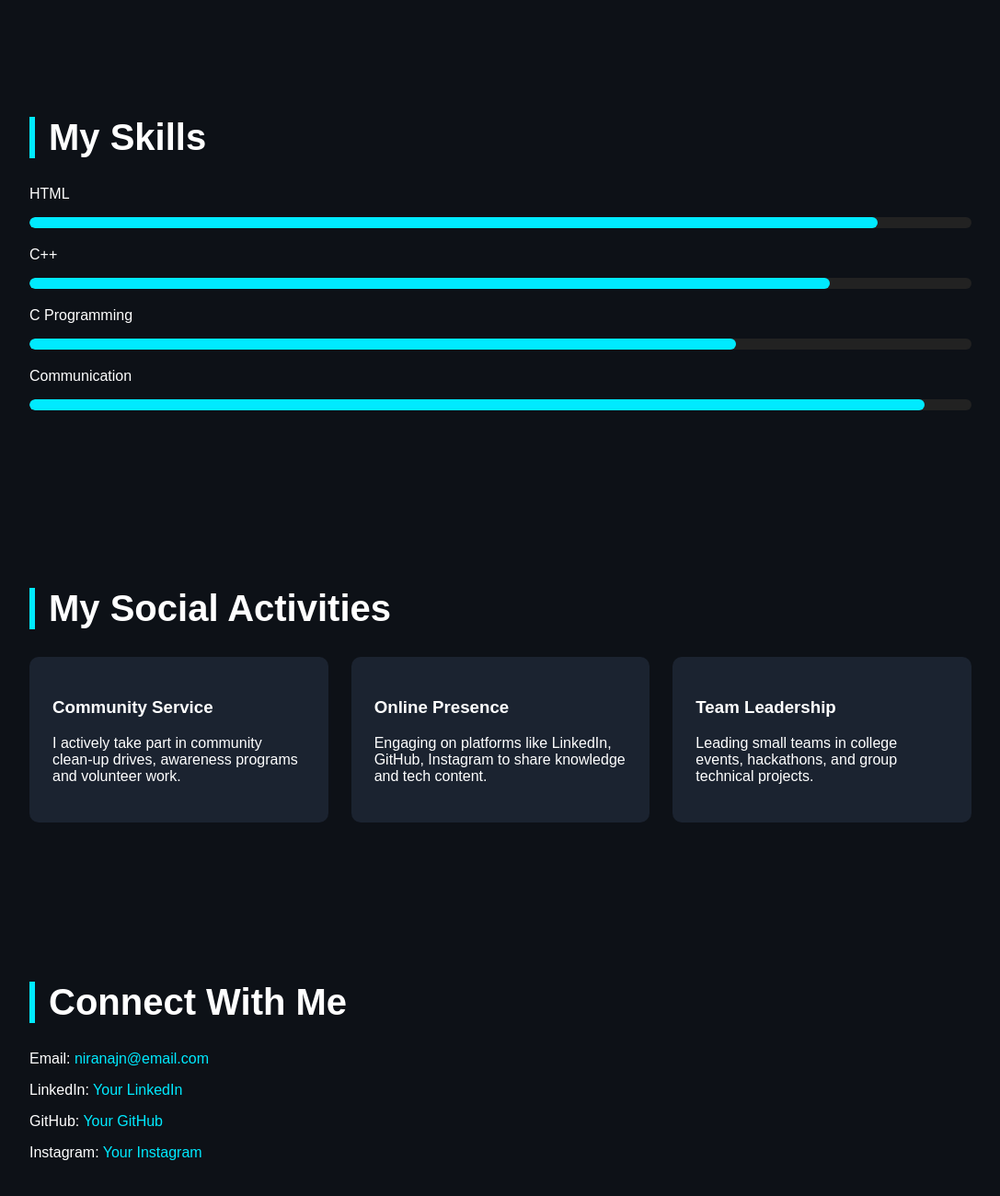
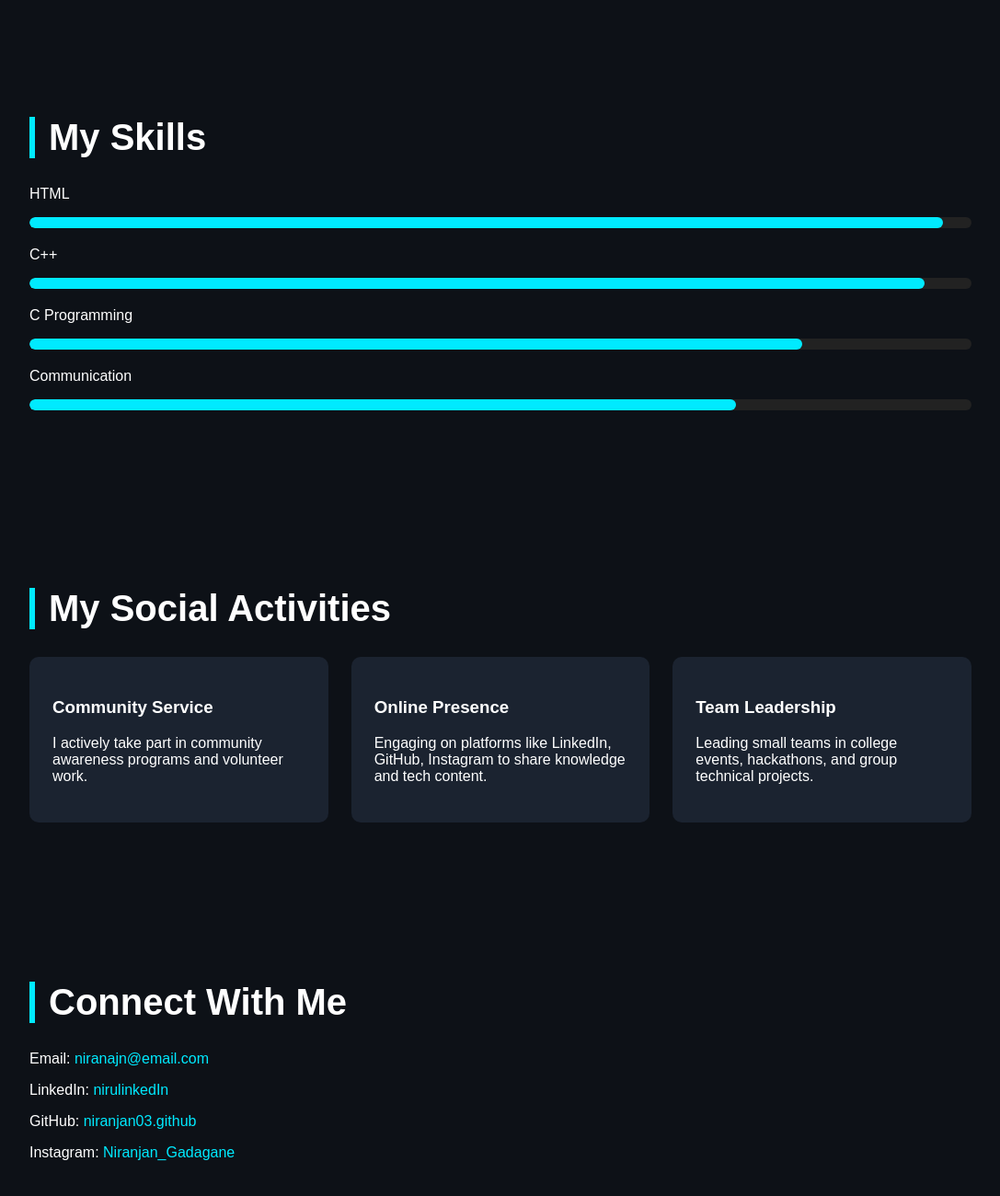
Before and after one commit to niranjan03pg/niranjan03pg, a plain HTML site: page index.html in a window 1280 px wide. Shown: the part 1478-2778 px from the top of the page at 92% size, without its empty margins (96-1183 px from the left). Drawn offline with Linux system fonts and the light colour scheme.

Commit message:
Add files via upload

```diff
--- a/index.html
+++ b/index.html
@@ -136,7 +136,7 @@
         <h1>Hello, I'm <span style="color:#00eaff;">Niranjan Gadagane</span></h1>
 
         <!-- FIXED THE TYPING ANIMATION CLASS HERE -->
-        <div class="typing">1st year student| Tech Enthusiast</div>
+        <div class="typing">Student | Explorer | Tech Enthusiast  </div>
     </div>
 </header>
 
@@ -158,22 +158,22 @@
 
     <div class="skill">
         <p>HTML</p>
-        <div class="bar"><div class="bar-fill" style="--percent:90%;"></div></div>
+        <div class="bar"><div class="bar-fill" style="--percent:97%;"></div></div>
     </div>
 
     <div class="skill">
         <p>C++</p>
-        <div class="bar"><div class="bar-fill" style="--percent:85%;"></div></div>
+        <div class="bar"><div class="bar-fill" style="--percent:95%;"></div></div>
     </div>
 
     <div class="skill">
         <p>C Programming</p>
-        <div class="bar"><div class="bar-fill" style="--percent:75%;"></div></div>
+        <div class="bar"><div class="bar-fill" style="--percent:82%;"></div></div>
     </div>
 
     <div class="skill">
         <p>Communication</p>
-        <div class="bar"><div class="bar-fill" style="--percent:95%;"></div></div>
+        <div class="bar"><div class="bar-fill" style="--percent:75%;"></div></div>
     </div>
 </section>
 
@@ -182,7 +182,7 @@
     <div class="cards">
         <div class="card">
             <h3>Community Service</h3>
-            <p>I actively take part in community clean-up drives, awareness programs and volunteer work.</p>
+            <p>I actively take part in community awareness programs and volunteer work.</p>
         </div>
 
         <div class="card">
@@ -200,9 +200,9 @@
 <section>
     <h2>Connect With Me</h2>
     <p>Email: <a href="mailto:niranajn@email.com">niranajn@email.com</a></p>
-    <p>LinkedIn: <a href="#">Your LinkedIn</a></p>
-    <p>GitHub: <a href="#">Your GitHub</a></p>
-    <p>Instagram: <a href="#">Your Instagram</a></p>
+    <p>LinkedIn: <a href="#">nirulinkedIn</a></p>
+    <p>GitHub: <a href="#">niranjan03.github</a></p>
+    <p>Instagram: <a href="#">Niranjan_Gadagane</a></p>
 </section>
 
 <footer>
```
